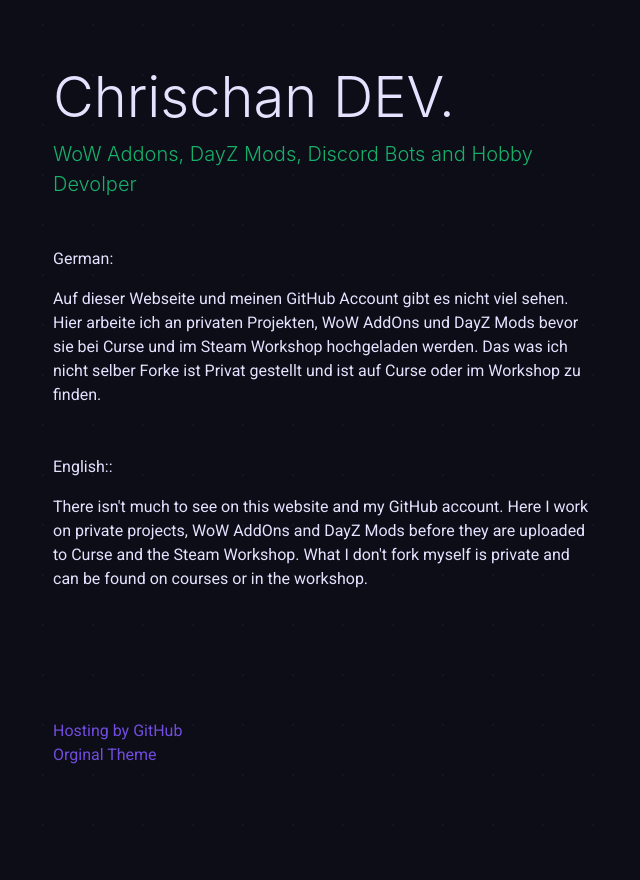
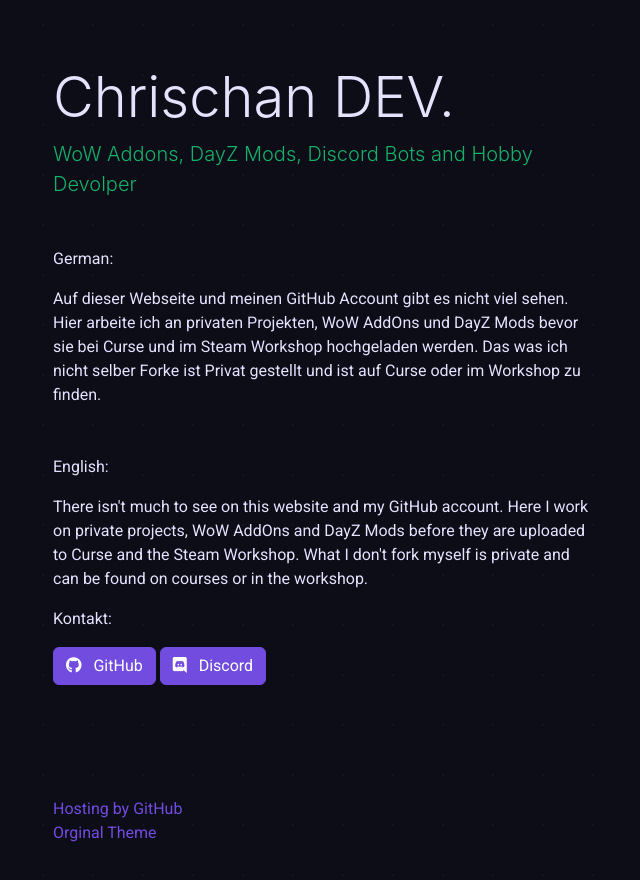
Before and after one commit to Chrischan-dev/Homepage, a plain HTML site: page index.html in a window 1280 px wide. Shown: the whole page, without its empty margins (32-672 px from the left). Before the commit the page ends 831 px from the top, so only its background shows below. Drawn offline with nearby package versions, Linux system fonts and the light colour scheme; a web font is replaced by a local one.

Commit message:
Update index.html

```diff
--- a/index.html
+++ b/index.html
@@ -42,9 +42,16 @@
             Auf dieser Webseite und meinen GitHub Account gibt es nicht viel sehen. Hier arbeite ich an privaten Projekten, WoW AddOns und DayZ Mods bevor sie bei Curse und im Steam Workshop hochgeladen werden. Das was ich nicht selber Forke ist Privat gestellt und ist auf Curse oder im Workshop zu finden.
           </p>
           <p class="mt-5 text-grey text-spacey">
-            <p>English::</p>
+            <p>English:</p>
             There isn't much to see on this website and my GitHub account. Here I work on private projects, WoW AddOns and DayZ Mods before they are uploaded to Curse and the Steam Workshop. What I don't fork myself is private and can be found on courses or in the workshop.
           </p>
+          <p>Kontakt:</p>
+          <a href="https://github.com/Chrischan-DEV" class="btn btn-primary">
+            <span class="fab fa-github mr-2"></span>
+            GitHub</a>
+            <a href="#!" class="btn btn-primary">
+              <span class="fab fa-discord mr-2"></span>
+              Discord</a>
         </div>
       </div>
   </div>
@@ -63,6 +70,5 @@
   <script src="https://stackpath.bootstrapcdn.com/bootstrap/4.3.1/js/bootstrap.min.js" integrity="sha384-JjSmVgyd0p3pXB1rRibZUAYoIIy6OrQ6VrjIEaFf/nJGzIxFDsf4x0xIM+B07jRM" crossorigin="anonymous"></script>
 
   <!--End Body-->
-  <!--Ende Attacke-->
   </body>
 </html>
```
